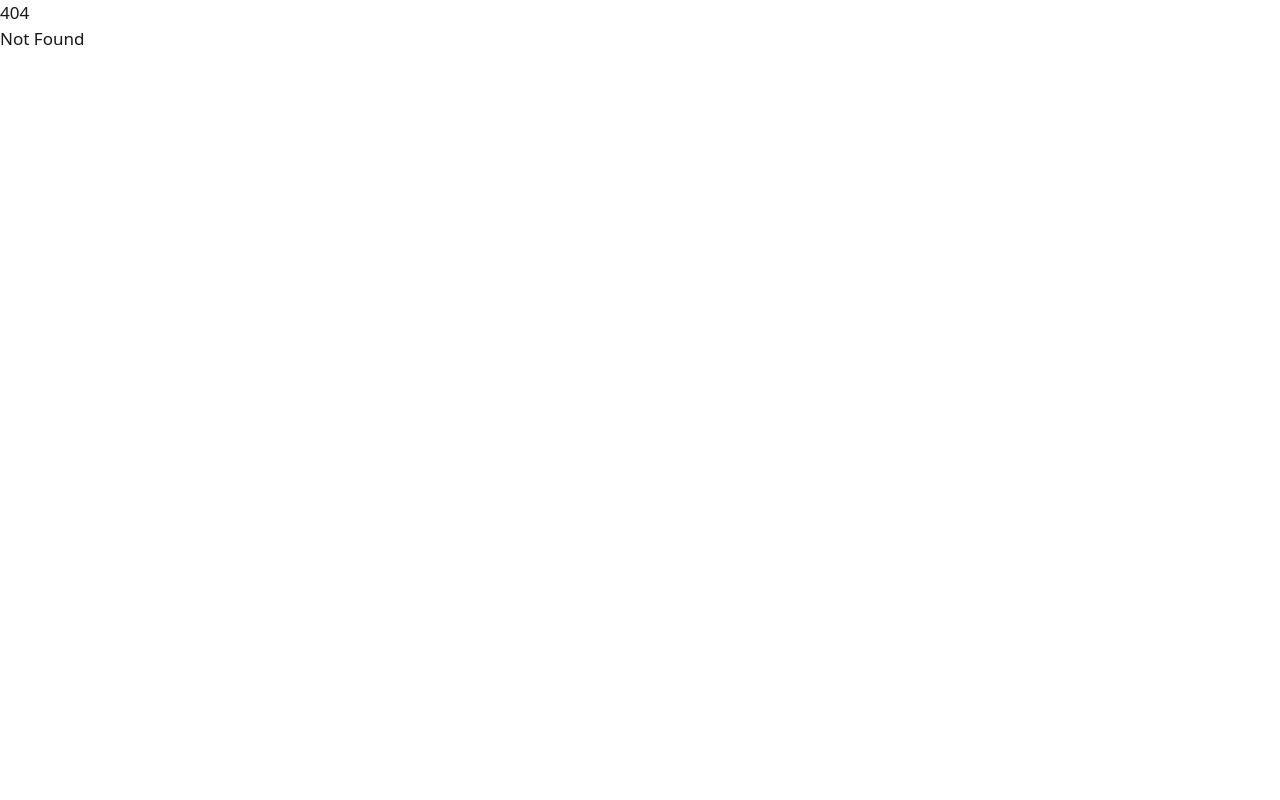
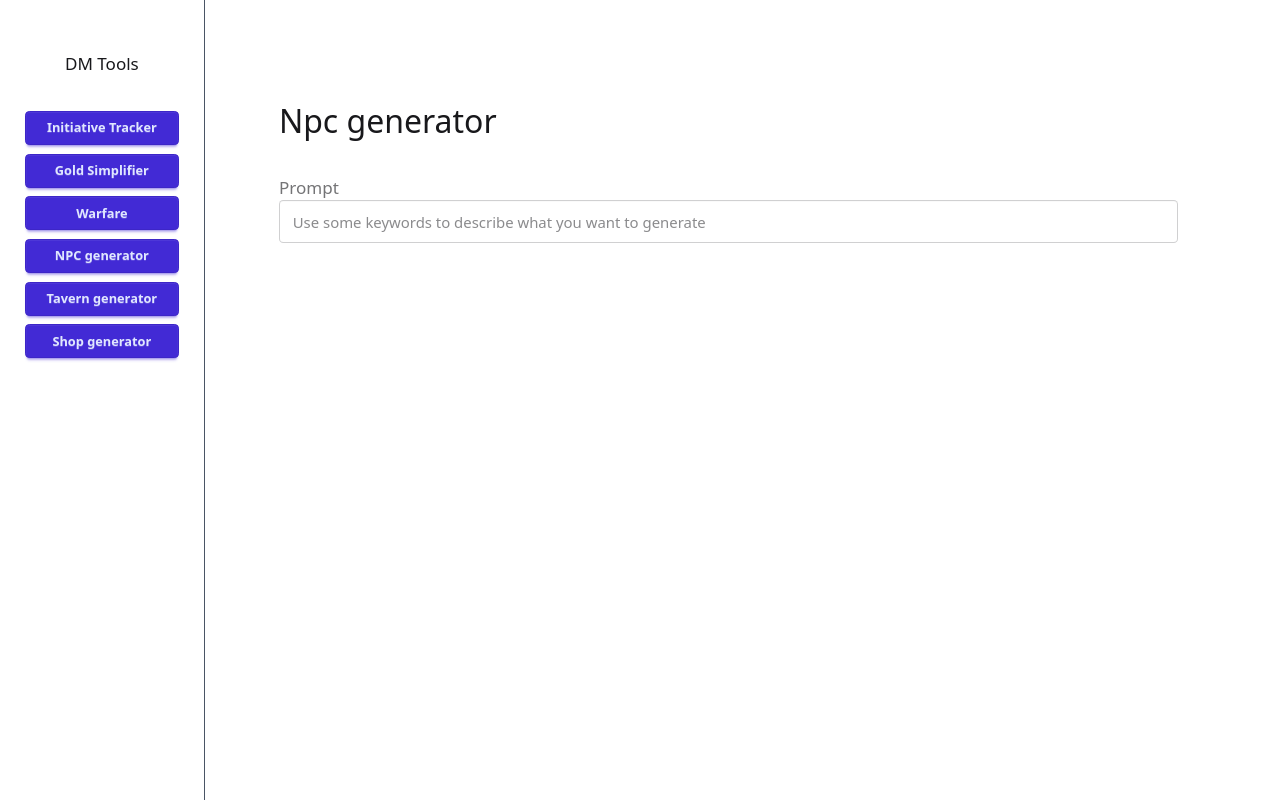
Before and after one commit to jfranciscosousa/dm-tools, a SvelteKit app: page /generator in a window 1280 px wide. Before the commit this address had no page. Built offline with nearby package versions, Linux system fonts and the light colour scheme.

Commit message:
More generators

```diff
--- a/src/lib/modules/Npc/NpcForm.svelte
+++ b/src/lib/components/GenAiForm.svelte
@@ -26,7 +26,7 @@
     label="Prompt"
     type="text"
     bind:value={prompt}
-    placeholder="Use some keywords to describe this npc"
+    placeholder="Use some keywords to describe what you want to generate"
     disabled={loading}
   />
 </form>
--- a/src/lib/modules/Npc/generateNpc.ts
+++ /dev/null
@@ -1,48 +0,0 @@
-import { generateMarkdown } from "$lib/openai";
-import { z } from "zod";
-import showdown from "showdown";
-import sanitizeHtml from "sanitize-html";
-
-const npcSchema = z.object({
-  name: z.string().describe("Character name"),
-  alignment: z.string().describe("Alignment"),
-  race: z.string().describe("Race"),
-  class: z.string().describe("Class"),
-  subclass: z.string().describe("Subclass"),
-  stats: z
-    .object({
-      strenght: z.number().min(1).max(30),
-      dexterity: z.number().min(1).max(30),
-      constitution: z.number().min(1).max(30),
-      intelligence: z.number().min(1).max(30),
-      wisdom: z.number().min(1).max(30),
-      charims: z.number().min(1).max(30)
-    })
-    .describe("5th edition stats"),
-  background: z.string().describe("Background"),
-  backgroundLong: z.string().describe("A small paragraph describing this character story so far"),
-  appearance: z
-    .string()
-    .describe(
-      "A small paragraph describing this character's looks. This will be submitted to DALL-E later, please be thorough on the description."
-    ),
-  personalityTraits: z.array(z.string()).describe("Personality traits"),
-  ideals: z.array(z.string().describe("Long description")).describe("Ideals"),
-  bonds: z.array(z.string().describe("Long description")).describe("Bonds"),
-  flaws: z.array(z.string().describe("Long description")).describe("Flaws"),
-  roleplayingTips: z
-    .string()
-    .describe("Tips to roleplay this character. Maneirisms, manner of speech, etc")
-});
-
-export type Npc = z.infer<typeof npcSchema> & { imageUrl?: string };
-
-export async function generateNpc(prompt?: string): Promise<string> {
-  const markdown = await generateMarkdown(
-    `Generate a character concept for a DnD 5th edition game. Use these keywords to generate something: ${prompt}`,
-    npcSchema
-  );
-  const html = new showdown.Converter({ tables: true }).makeHtml(markdown);
-
-  return sanitizeHtml(html);
-}
--- a/src/lib/openai.ts
+++ b/src/lib/openai.ts
@@ -54,6 +54,9 @@ export async function generateMarkdown<T extends z.ZodRawShape>(
     ${prompt}
 
     Please respond following the specified json schema below but format the data into a beautiful markdown page.
+    You can use the json schema as the data source for the markdown document. You don't need to exactly replicate the schema
+    into markdown. You just use it as the source of data but then build the document as best you can for easy
+    human readability.
 
     Do not wrap the output with \`\`\`markdown please. Avoid using h1 and h2 and use only h3.
 
--- a/src/routes/(tools)/+layout.svelte
+++ b/src/routes/(tools)/+layout.svelte
@@ -1,9 +1,7 @@
 <script lang="ts">
-  interface Props {
-    children?: import("svelte").Snippet;
-  }
+  import type { LayoutProps } from "./$types";
 
-  let { children }: Props = $props();
+  let { children }: LayoutProps = $props();
 </script>
 
 <div class="flex min-h-screen">
@@ -21,7 +19,19 @@
         <a class="btn btn-sm btn-primary w-36 text-center" href="/warfare">Warfare</a>
       </li>
       <li class="contents">
-        <a class="btn btn-sm btn-primary w-36 text-center" href="/npc">NPC generator</a>
+        <a class="btn btn-sm btn-primary w-36 text-center" href="/generator?variant=npc">
+          NPC generator
+        </a>
+      </li>
+      <li class="contents">
+        <a class="btn btn-sm btn-primary w-36 text-center" href="/generator?variant=tavern">
+          Tavern generator
+        </a>
+      </li>
+      <li class="contents">
+        <a class="btn btn-sm btn-primary w-36 text-center" href="/generator?variant=shop">
+          Shop generator
+        </a>
       </li>
     </ul>
   </aside>
--- /dev/null
+++ b/src/routes/(tools)/generator/+page.server.ts
@@ -0,0 +1,21 @@
+import type { Actions, PageServerLoad } from "./$types";
+import { generate } from "./_generators";
+
+export const load: PageServerLoad = async ({ url }) => {
+  return { variant: url.searchParams.get("variant") || "npc" };
+};
+
+export const actions: Actions = {
+  default: async (event) => {
+    const variant = event.url.searchParams.get("variant") || "npc";
+    const formData = await event.request.formData();
+    const prompt = formData.get("prompt") as string;
+
+    try {
+      return { success: true, data: await generate(variant, prompt), prompt };
+    } catch (error) {
+      console.error(error);
+      return { success: false, error: (error as Error)?.message || "Unknown error", prompt };
+    }
+  }
+};
--- a/src/routes/(tools)/npc/+page.svelte
+++ b/src/routes/(tools)/generator/+page.svelte
@@ -1,23 +1,19 @@
 <script lang="ts">
+  import GenAiForm from "$lib/components/GenAiForm.svelte";
   import MarkdownRenderer from "$lib/components/MarkdownRenderer.svelte";
-  /** eslint-disable svelte/no-at-html-tags */
-  import NpcForm from "$lib/modules/Npc/NpcForm.svelte";
-  import type { ActionData } from "./$types";
+  import { capitalize } from "lodash-es";
+  import type { PageProps } from "./$types";
 
-  interface Props {
-    form: ActionData | undefined;
-  }
-
-  let { form }: Props = $props();
+  let { form, data }: PageProps = $props();
 
   let loading: boolean = $state(false);
   let prompt = form?.prompt || "";
 </script>
 
 <main class="p-24">
-  <h1 class="mb-8 text-3xl">NPC generator</h1>
+  <h1 class="mb-8 text-3xl">{capitalize(data.variant)} generator</h1>
 
-  <NpcForm {prompt} bind:loading />
+  <GenAiForm {prompt} bind:loading />
 
   {#if form?.data && !loading}
     <MarkdownRenderer data={form.data} />
--- /dev/null
+++ b/src/routes/(tools)/generator/_generators.ts
@@ -0,0 +1,117 @@
+import { generateMarkdown } from "$lib/openai";
+import { error } from "@sveltejs/kit";
+import sanitizeHtml from "sanitize-html";
+import showdown from "showdown";
+import { z } from "zod";
+
+export const generators = {
+  npc: {
+    schema: z.object({
+      name: z.string().describe("Character name"),
+      alignment: z.string().describe("Alignment"),
+      race: z.string().describe("Race"),
+      class: z.string().describe("Class"),
+      subclass: z.string().describe("Subclass"),
+      stats: z
+        .object({
+          strenght: z.number().min(1).max(30),
+          dexterity: z.number().min(1).max(30),
+          constitution: z.number().min(1).max(30),
+          intelligence: z.number().min(1).max(30),
+          wisdom: z.number().min(1).max(30),
+          charims: z.number().min(1).max(30)
+        })
+        .describe("5th edition stats"),
+      background: z.string().describe("Background"),
+      backgroundLong: z
+        .string()
+        .describe("A small paragraph describing this character story so far"),
+      appearance: z
+        .string()
+        .describe(
+          "A small paragraph describing this character's looks. This will be submitted to DALL-E later, please be thorough on the description."
+        ),
+      personalityTraits: z.array(z.string()).describe("Personality traits"),
+      ideals: z.array(z.string().describe("Long description")).describe("Ideals"),
+      bonds: z.array(z.string().describe("Long description")).describe("Bonds"),
+      flaws: z.array(z.string().describe("Long description")).describe("Flaws"),
+      roleplayingTips: z
+        .string()
+        .describe("Tips to roleplay this character. Maneirisms, manner of speech, etc")
+    }),
+    prompt:
+      "Generate a character concept for a DnD 5th edition game. Use these keywords to generate something:"
+  },
+  shop: {
+    schema: z.object({
+      name: z.string(),
+      longDescription: z.string().describe("To be read out loud to the players"),
+      secret: z.string(),
+      items: z
+        .array(
+          z.object({
+            price: z.string().describe("Try to balance the price for 5e rules."),
+            name: z.string(),
+            description: z.string().describe("Stats, effects, etc")
+          })
+        )
+        .describe("At least some 6 items"),
+      shopOwner: z.object({
+        name: z.string(),
+        race: z.string(),
+        class: z.string(),
+        physicalDescription: z.string(),
+        backstory: z.string(),
+        dmRoleplayInfo: z.string()
+      }),
+      imagePrompt: z
+        .string()
+        .describe(
+          "Prompt that will be used to generate image with DALL E 3. Put both the shop and the owner in focus"
+        )
+    }),
+    prompt:
+      "Generate a tavern for a DnD 5th edition game. Use these keywords to generate something:"
+  },
+  tavern: {
+    schema: z.object({
+      name: z.string(),
+      longDescription: z.string().describe("To be read out loud to the players"),
+      secret: z.string(),
+      drinks: z.array(z.object({ shortDescription: z.string(), price: z.string() })),
+      foods: z.array(z.object({ shortDescription: z.string(), price: z.string() })),
+      interestingCharacters: z
+        .array(
+          z.object({
+            name: z.string(),
+            race: z.string(),
+            class: z.string(),
+            physicalDescription: z.string(),
+            backstory: z.string(),
+            dmRoleplayInfo: z.string(),
+            quest: z.string(),
+            where: z.string().describe("What the character is doing inside the tavern")
+          })
+        )
+        .describe("At least 5 characters, and one of them always has to be the barkeep."),
+      imagePrompt: z.string().describe("Prompt that will be used to generate image with DALL E 3")
+    }),
+    prompt:
+      "Generate a tavern for a DnD 5th edition game. Use these keywords to generate something:"
+  }
+} as const;
+
+export async function generate(
+  variant: string | null | undefined,
+  prompt: string
+): Promise<string> {
+  const options = generators[variant as keyof typeof generators];
+
+  if (!options) throw error(404);
+
+  // eslint-disable-next-line @typescript-eslint/no-explicit-any
+  const markdown = await generateMarkdown(`${options.prompt}:${prompt}`, options.schema as any);
+  const html = new showdown.Converter({ tables: true }).makeHtml(markdown);
+
+  return sanitizeHtml(html);
+}
--- a/src/routes/(tools)/npc/+page.server.ts
+++ /dev/null
@@ -1,16 +0,0 @@
-import { generateNpc } from "$lib/modules/Npc/generateNpc";
-import type { Actions } from "./$types";
-
-export const actions: Actions = {
-  default: async (event) => {
-    const formData = await event.request.formData();
-    const prompt = formData.get("prompt") as string;
-
-    try {
-      return { success: true, data: await generateNpc(prompt), prompt };
-    } catch (error) {
-      console.error(error);
-      return { success: false, error: (error as Error)?.message || "Unknown error", prompt };
-    }
-  }
-};
--- a/src/routes/+layout.svelte
+++ b/src/routes/+layout.svelte
@@ -1,10 +1,8 @@
 <script lang="ts">
   import "../app.css";
-  interface Props {
-    children?: import("svelte").Snippet;
-  }
+  import type { LayoutProps } from "./$types";
 
-  let { children }: Props = $props();
+  let { children }: LayoutProps = $props();
 </script>
 
 {@render children?.()}
--- a/src/routes/+page.svelte
+++ b/src/routes/+page.svelte
@@ -12,7 +12,17 @@
       <a class="btn btn-primary w-48 text-center" href="/warfare">Warfare</a>
     </li>
     <li class="contents">
-      <a class="btn btn-primary w-48 text-center" href="/npc">NPC generator</a>
+      <a class="btn btn-primary w-48 text-center" href="/generator?variant=npc">NPC generator</a>
+    </li>
+    <li class="contents">
+      <a class="btn btn-primary w-48 text-center" href="/generator?variant=tavern">
+        Tavern generator
+      </a>
+    </li>
+    <li class="contents">
+      <a class="btn btn-primary w-48 text-center" href="/generator?variant=shop">
+        Shop generator
+      </a>
     </li>
   </ul>
 </main>
--- a/src/routes/login/+page.svelte
+++ b/src/routes/login/+page.svelte
@@ -1,11 +1,7 @@
 <script lang="ts">
-  import type { ActionData } from "./$types";
+  import type { PageProps } from "./$types";
 
-  interface Props {
-    form: ActionData | undefined;
-  }
-
-  let { form }: Props = $props();
+  let { form }: PageProps = $props();
 </script>
 
 <form class="w-screen h-screen flex items-center justify-center" method="POST">
```
